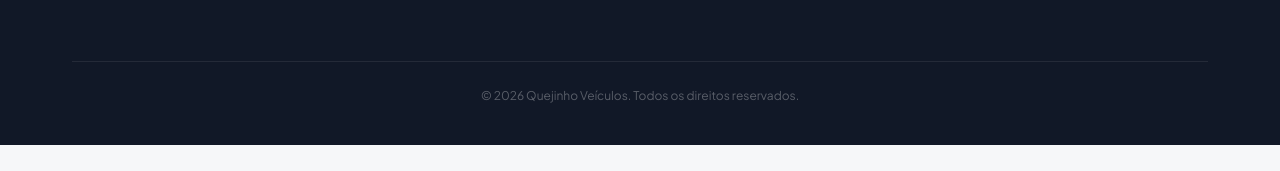
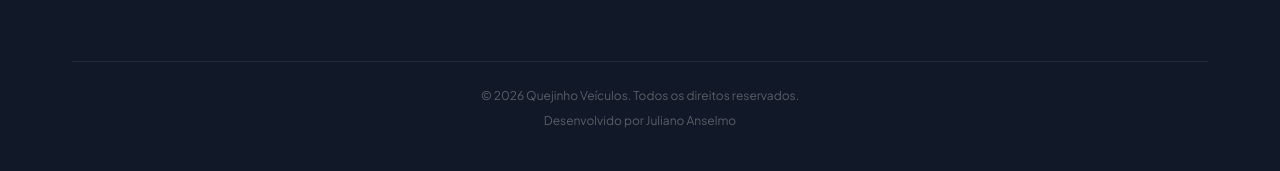
Before and after one commit to JulianoAnselmo/quejinho, a plain HTML site: page index.html in a window 1280 px wide. Shown: the part 8124-8295 px from the top of the page. Before the commit the page ends 8269 px from the top, so only its background shows below. Drawn offline with Linux system fonts and the light colour scheme; no server answers.

Commit message:
Adiciona crédito 'Desenvolvido por Juliano Anselmo' no rodapé
Co-Authored-By: Claude Opus 4.6 (1M context) <noreply@anthropic.com>

```diff
--- a/index.html
+++ b/index.html
@@ -481,6 +481,7 @@
 
       <div class="footer__bottom">
         <p id="footerCopy"></p>
+        <p class="footer-dev"><a href="https://julianoanselmo.github.io/portifolio/" target="_blank" rel="noopener">Desenvolvido por Juliano Anselmo</a></p>
       </div>
     </div>
   </footer>
--- a/style.css
+++ b/style.css
@@ -1674,6 +1674,21 @@ button { border: none; background: none; cursor: pointer; font: inherit; color:
   color: rgba(255,255,255,.3);
 }
 
+.footer-dev {
+  margin-top: .4rem;
+}
+
+.footer-dev a {
+  color: rgba(255,255,255,.3);
+  font-size: var(--fs-xs);
+  text-decoration: none;
+  transition: color var(--duration) var(--ease-out);
+}
+
+.footer-dev a:hover {
+  color: var(--accent);
+}
+
 
 /* ============================================================
    LIGHTBOX MODAL
```
